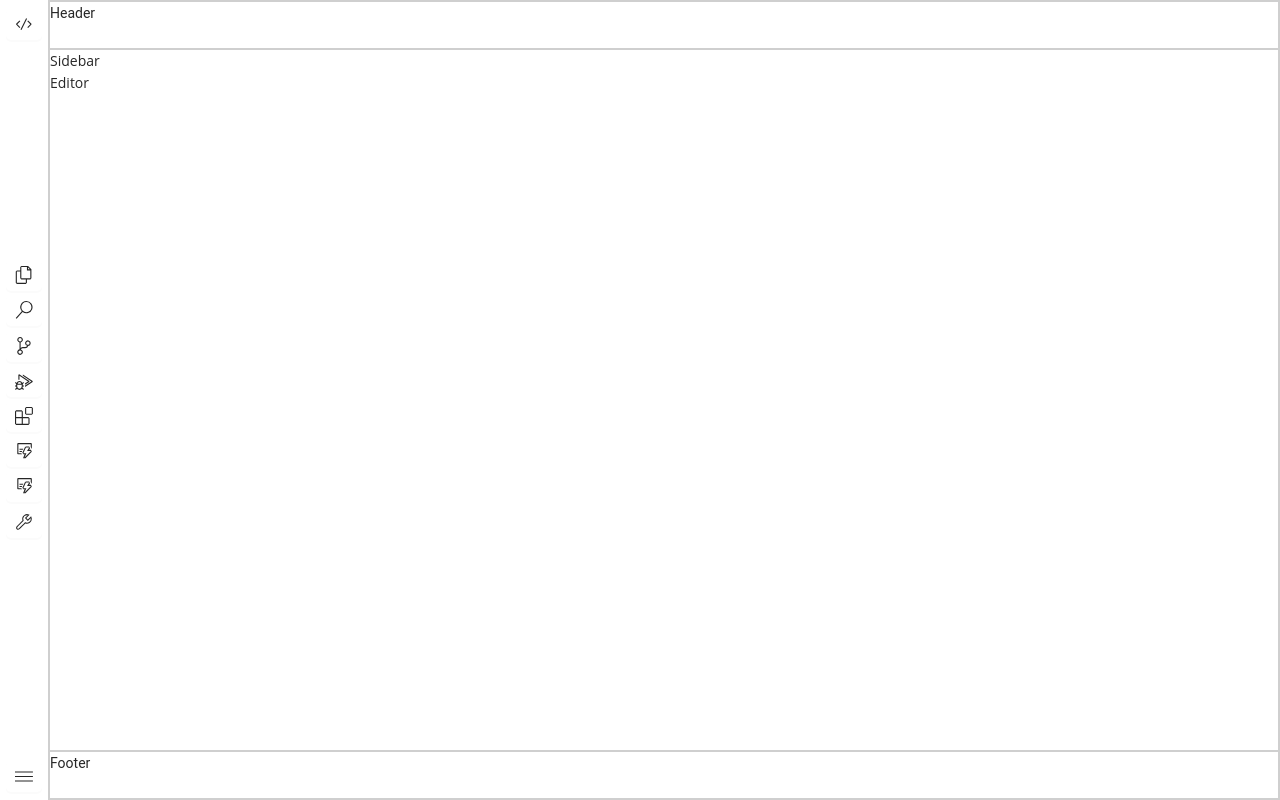
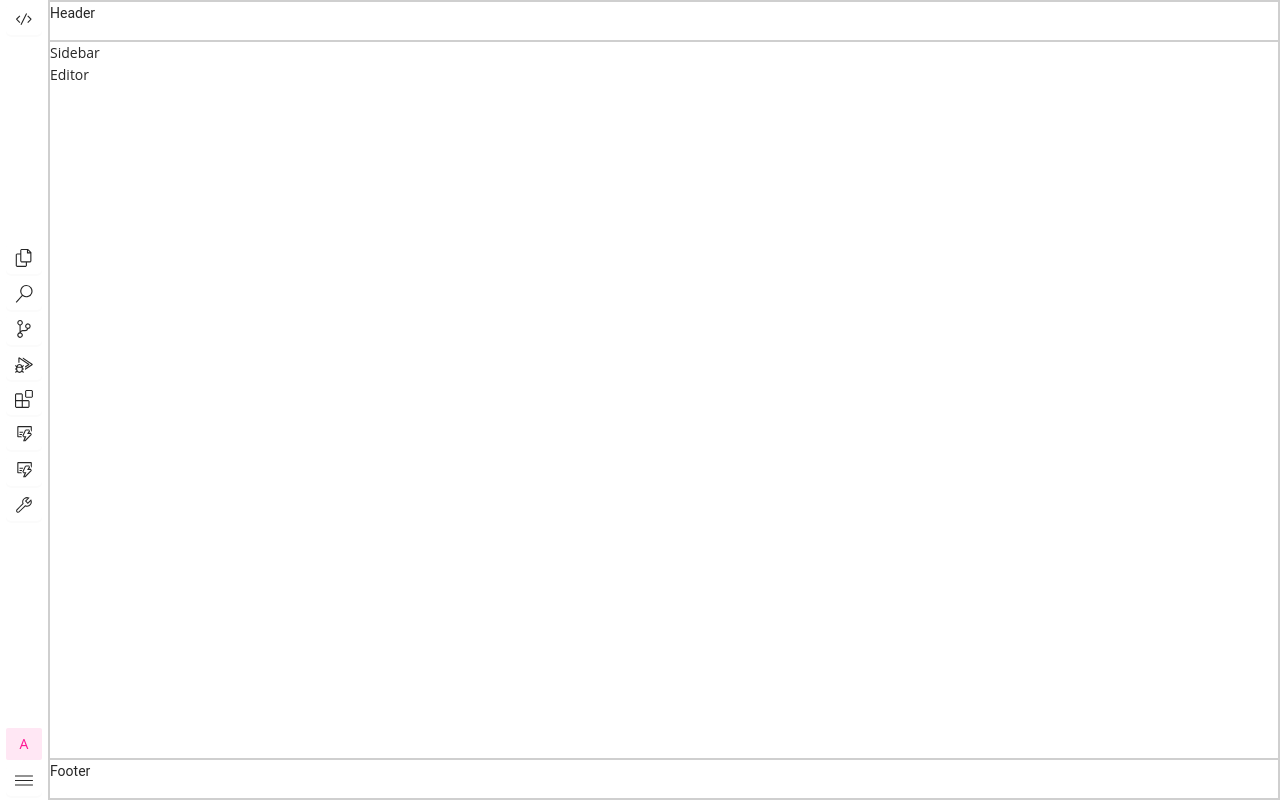
Before and after one commit to ahmadshoaib-git/peer-programing-code-editor, a React (Create React App) app: page / in a window 1280 px wide. Built offline with nearby package versions, Linux system fonts and the light colour scheme.

Commit message:
feat: UI components enhanced. Added Avatar & Tooltip

```diff
--- /dev/null
+++ b/src/components/Avatar/avatar.style.ts
@@ -0,0 +1,11 @@
+import styled from "styled-components";
+import { Avatar } from "antd";
+
+export const CustomAvatar = styled(Avatar)`
+  height: ${({ theme: { layout } }) => layout.iconButton.height};
+  width: ${({ theme: { layout } }) => layout.iconButton.width};
+  font-size: ${({ theme: { fontSizes } }) => fontSizes.subHeading};
+  display: flex;
+  justify-content: center;
+  align-items: center;
+`;
--- /dev/null
+++ b/src/components/Avatar/index.tsx
@@ -0,0 +1,39 @@
+import React from "react";
+import Tooltip from "../Tooltip";
+import { CustomAvatar } from "./avatar.style";
+export interface Props {
+  children?: React.ReactNode | JSX.Element | JSX.Element[] | string | string[];
+  title?: React.ReactNode | JSX.Element | JSX.Element[] | string | string[];
+  placement?:
+    | "top"
+    | "left"
+    | "right"
+    | "bottom"
+    | "topLeft"
+    | "topRight"
+    | "bottomLeft"
+    | "bottomRight"
+    | "leftTop"
+    | "leftBottom"
+    | "rightTop"
+    | "rightBottom";
+}
+
+const Avatar: React.FC<Props> = ({
+  children,
+  title = "",
+  placement = "right",
+}) => {
+  return (
+    <>
+      {title === "" ? (
+        <CustomAvatar shape="square">{children}</CustomAvatar>
+      ) : (
+        <Tooltip title={title} placement={placement}>
+          <CustomAvatar shape="square">{children}</CustomAvatar>
+        </Tooltip>
+      )}
+    </>
+  );
+};
+export default Avatar;
--- a/src/components/IconButton/iconButton.style.ts
+++ b/src/components/IconButton/iconButton.style.ts
@@ -3,8 +3,8 @@ import { Button, Tooltip } from "antd";
 
 export const CustomIconBtn = styled(Button)`
   background-color: ${({ theme: { colors } }) => colors.white};
-  height: 2rem;
-  width: 2.2rem;
+  height: ${({ theme: { layout } }) => layout.iconButton.height};
+  width: ${({ theme: { layout } }) => layout.iconButton.width};
   display: flex;
   justify-content: center;
   align-items: center;
@@ -17,12 +17,10 @@ export const CustomTooltip = styled(Tooltip)`
   border: 0;
   outline: 0;
   &:hover {
-    background-color: ${({ theme: { colors } }) => colors.tooltipColor};
-    color: ${({ theme: { colors } }) => colors.white};
-    font-weight: 900;
-    .ant-tooltip-inner {
-      font-size: ${({ theme: { fontSizes } }) =>
-        fontSizes.paragraph} !important;
+    background-color: ${({ theme: { colors } }) => colors.tooltipBackground};
+    color: ${({ theme: { colors } }) => colors.tooltipColor};
+    svg {
+      font-weight: 900 !important;
     }
   }
   svg {
--- a/src/components/OuterSidebar/index.tsx
+++ b/src/components/OuterSidebar/index.tsx
@@ -1,6 +1,7 @@
 import React from "react";
 import { VscMenu, VscCode } from "react-icons/vsc";
 import IconButton from "../IconButton";
+import Avatar from "../Avatar";
 import { middleOuterBarIcons } from "./outerSidebar.config";
 import {
   OuterSidebarWrapper,
@@ -26,6 +27,11 @@ const OuterSidebar: React.FC<Props> = ({}) => {
         ))}
       </OuterSidebarMiddle>
       <OuterSidebarFooter>
+        <div>
+          <Avatar title="Ahmad Shoaib" placement="right">
+            A
+          </Avatar>
+        </div>
         <IconButton title="Setting">
           <VscMenu />
         </IconButton>
--- a/src/components/OuterSidebar/outerSidebar.style.ts
+++ b/src/components/OuterSidebar/outerSidebar.style.ts
@@ -26,5 +26,14 @@ export const OuterSidebarMiddle = styled.div`
 export const OuterSidebarFooter = styled.div`
   ${CenteralizeStyles}
   /* justify-content: flex-end; */
-  height: ${({ theme: { layout } }) => layout.footer.height};
+  /* height: ${({ theme: { layout } }) => layout.footer.height}; */
+  height: auto;
+  div,
+  button {
+    margin-bottom: 0.25rem;
+  }
+  div > .ant-avatar {
+    background-color: rgba(255, 20, 147, 0.1);
+    color: rgba(255, 20, 147, 1);
+  }
 `;
--- /dev/null
+++ b/src/components/Tooltip/index.tsx
@@ -0,0 +1,37 @@
+import React, { ReactFragment } from "react";
+import { CustomTooltip } from "./tooltip.style";
+
+export interface Props {
+  children?: React.ReactNode | JSX.Element | JSX.Element[] | string | string[];
+  title:
+    | React.ReactFragment
+    | string
+    | number
+    | boolean
+    | null
+    | JSX.Element
+    | JSX.Element[];
+  placement?:
+    | "top"
+    | "left"
+    | "right"
+    | "bottom"
+    | "topLeft"
+    | "topRight"
+    | "bottomLeft"
+    | "bottomRight"
+    | "leftTop"
+    | "leftBottom"
+    | "rightTop"
+    | "rightBottom"
+    | any;
+}
+const Tooltip: React.FC<Props> = ({ children, placement = "", title = "" }) => {
+  return (
+    <CustomTooltip title={title} placement={placement} overlay={<>{title}</>}>
+      {children}
+    </CustomTooltip>
+  );
+};
+
+export default Tooltip;
--- /dev/null
+++ b/src/components/Tooltip/tooltip.style.ts
@@ -0,0 +1,12 @@
+import styled from "styled-components";
+import { Tooltip } from "antd";
+
+export const CustomTooltip = styled(Tooltip)`
+  font-size: ${({ theme: { fontSizes } }) => fontSizes.paragraph};
+  border: 0;
+  outline: 0;
+  &:hover {
+    background-color: ${({ theme: { colors } }) => colors.tooltipBackground};
+    color: ${({ theme: { colors } }) => colors.tooltipColor};
+  }
+`;
--- a/src/theme/index.tsx
+++ b/src/theme/index.tsx
@@ -7,6 +7,7 @@ const theme = {
     white: "#FFFFFF",
     borderWhite: "#cfcfcf",
     tooltipColor: "#2f54eb",
+    tooltipBackground: "rgb(47 84 235 / 10%)",
   },
   fonts: {
     primary: "sans-serif",
@@ -25,7 +26,7 @@ const theme = {
     },
     header: {
       width: "100%",
-      height: "3rem",
+      height: "2.5rem",
     },
     outerSideBar: {
       width: "3rem",
@@ -33,11 +34,15 @@ const theme = {
     },
     main: {
       width: "100%",
-      height: "calc(100% - 6rem)",
+      height: "calc(100% - 5rem)",
     },
     footer: {
       width: "100%",
-      height: "3rem",
+      height: "2.5rem",
+    },
+    iconButton: {
+      height: "2rem",
+      width: "2.2rem",
     },
   },
 };
```
